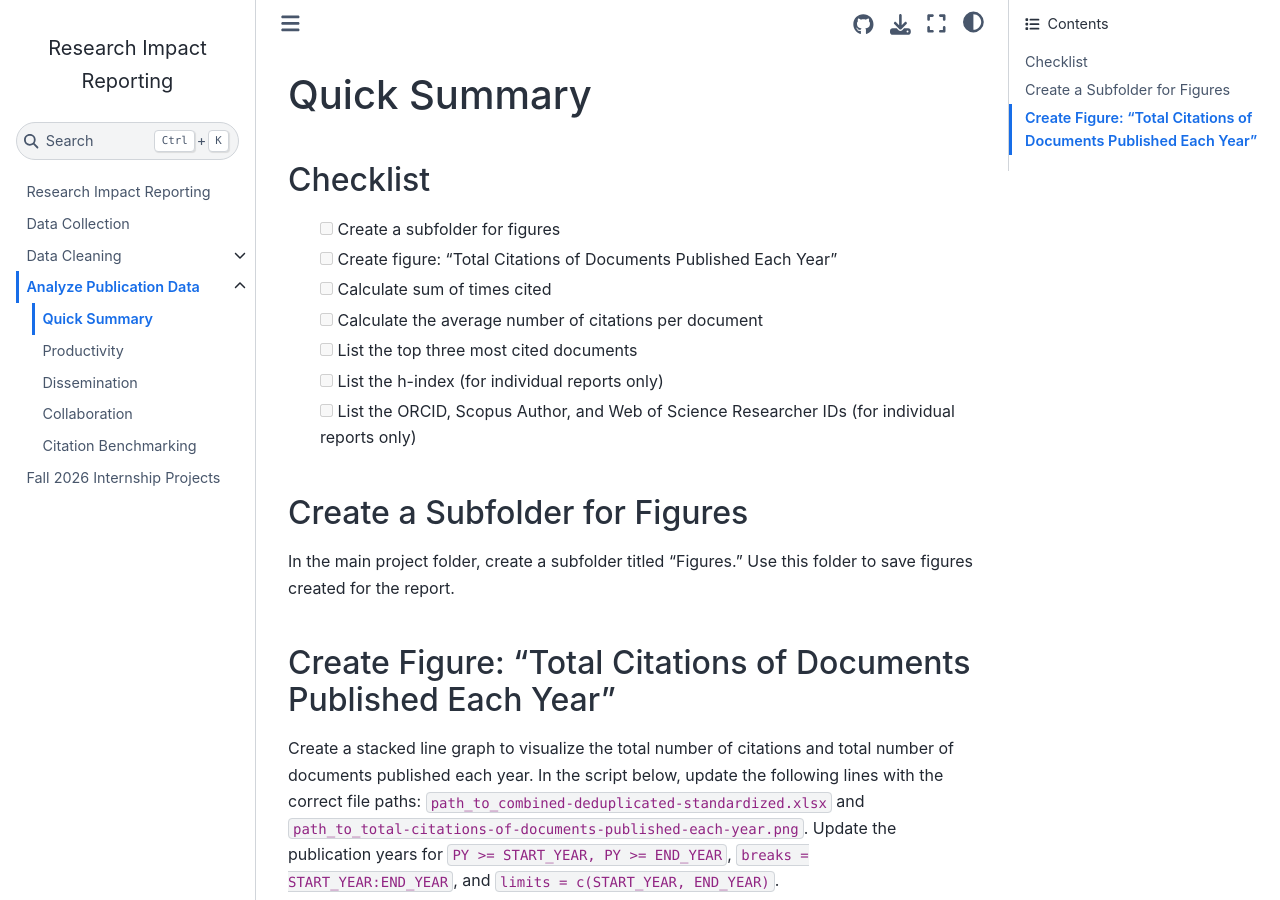
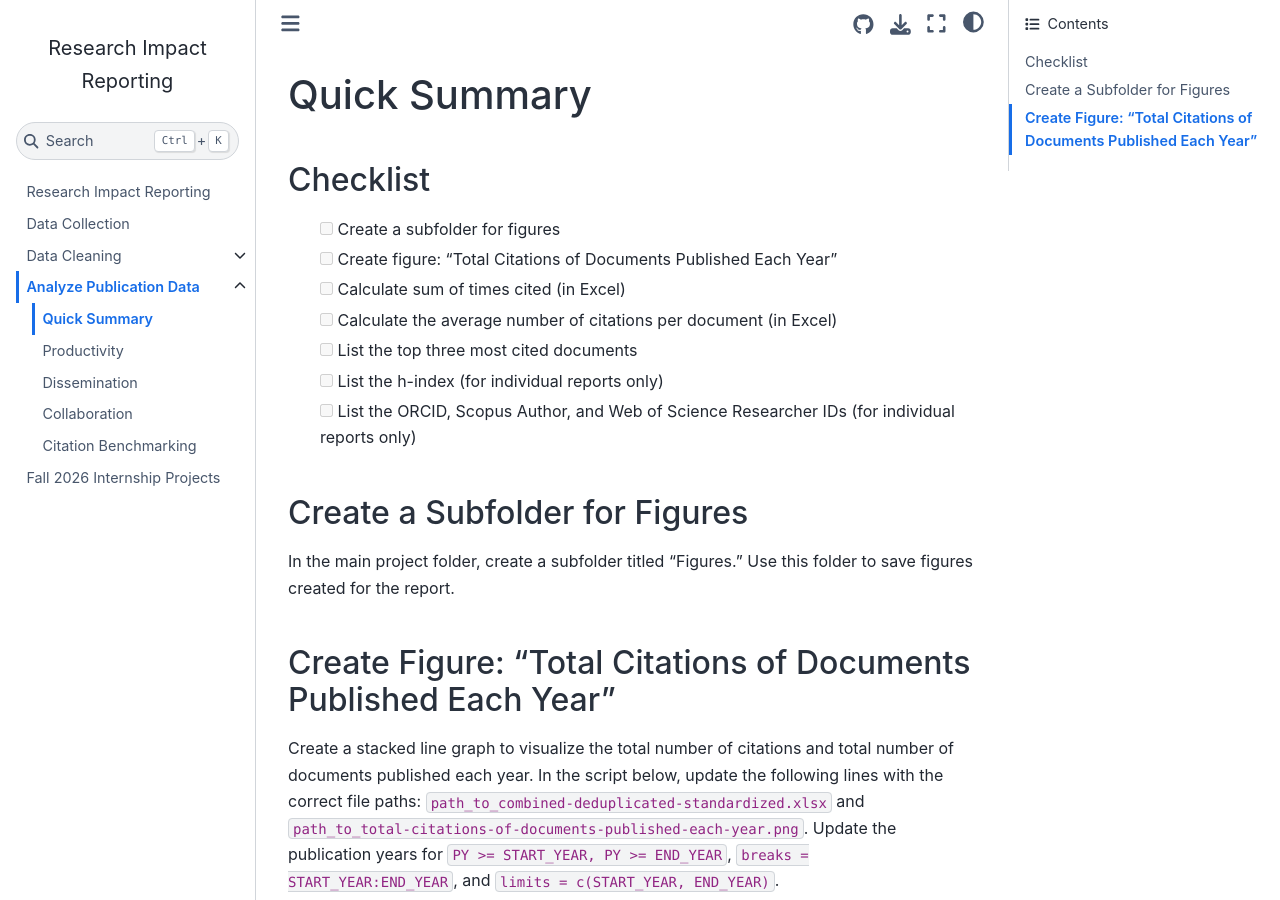
Before and after one commit to vvlooking/research-impact, a Jupyter Book: the page built from website/analyze-data-quick-summary.md, in a window 1280 px wide and 900 px high. Built offline with Jupyter Book 1.0.4 settings and Sphinx 7.4.7 and the Sphinx Book theme 1.1.4, drawn with Linux system fonts in a browser that asks for light colours.

Commit message:
Specify calculations in Excel for citations
Updated checklist items to specify calculations in Excel.

```diff
--- a/website/analyze-data-quick-summary.md
+++ b/website/analyze-data-quick-summary.md
@@ -4,8 +4,8 @@
 
 - [ ] Create a subfolder for figures
 - [ ] Create figure: "Total Citations of Documents Published Each Year"
-- [ ] Calculate sum of times cited
-- [ ] Calculate the average number of citations per document
+- [ ] Calculate sum of times cited (in Excel)
+- [ ] Calculate the average number of citations per document (in Excel)
 - [ ] List the top three most cited documents
 - [ ] List the h-index (for individual reports only)
 - [ ] List the ORCID, Scopus Author, and Web of Science Researcher IDs (for individual reports only)
```
